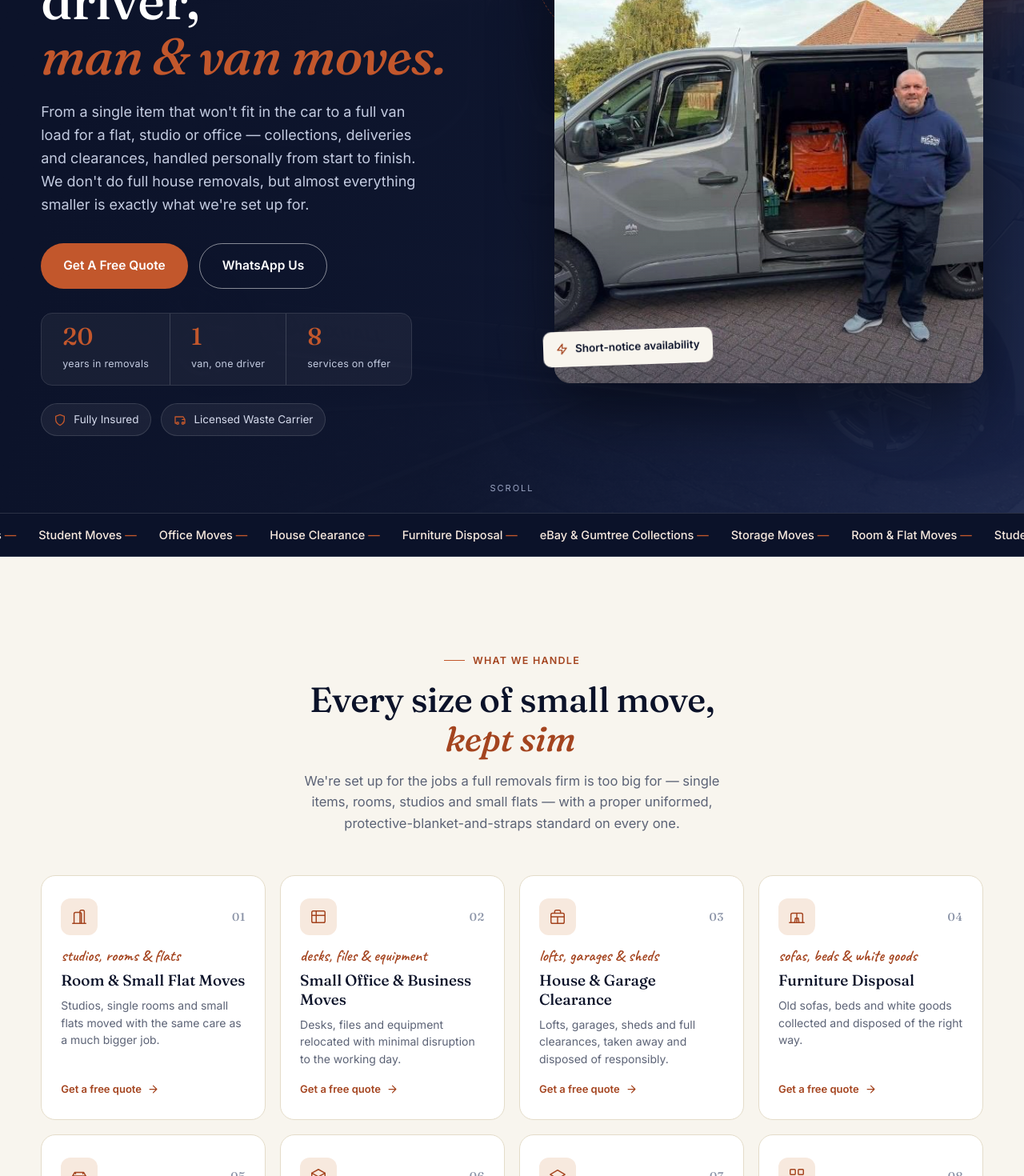
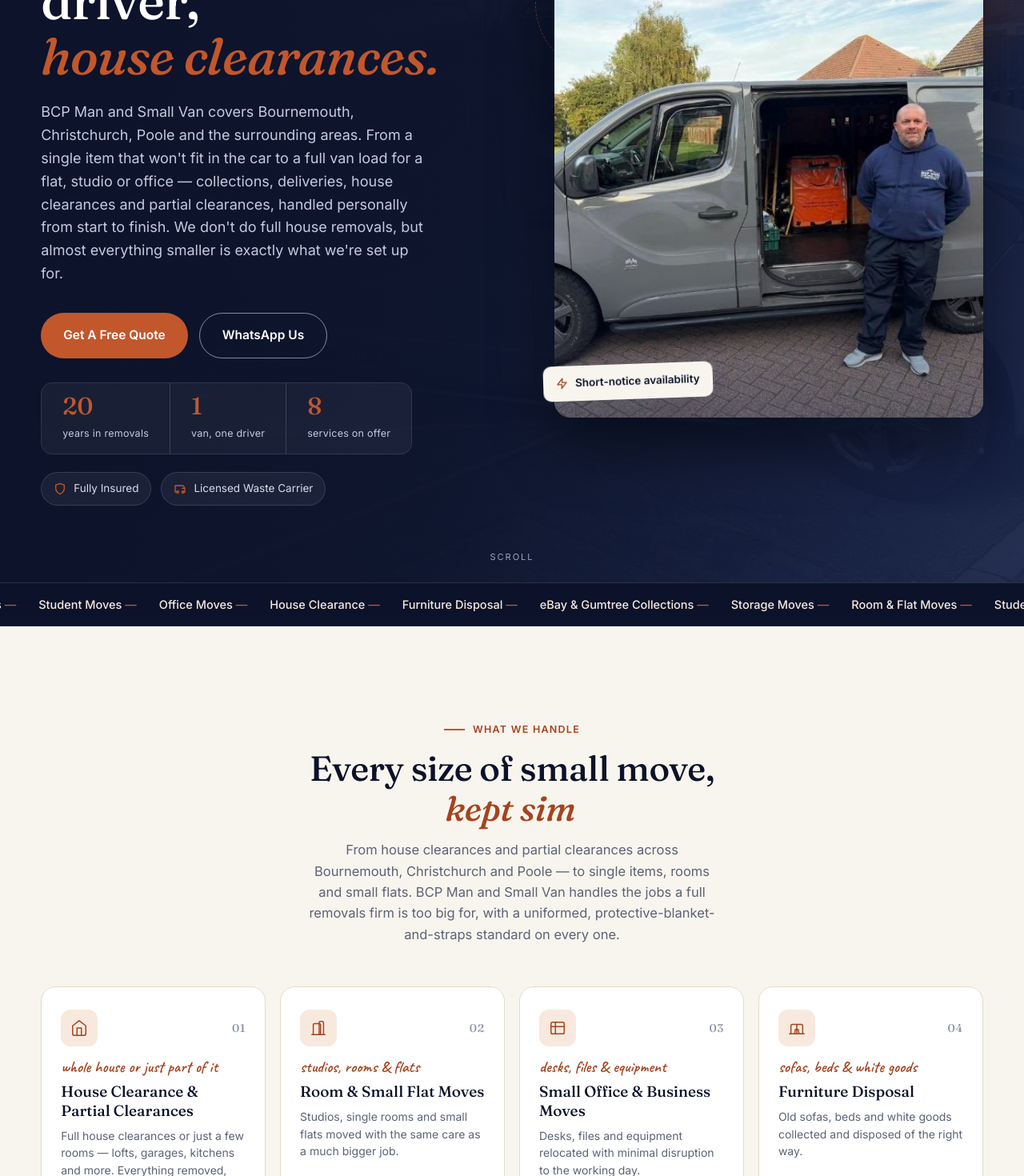
Before and after one commit to Hassam990/bcpman, a React (Vite) app: page / in a window 1280 px wide. Shown: the part 340-1810 px from the top of the page at 80% size. Built offline with nearby package versions, Linux system fonts and the light colour scheme.

Commit message:
Add house and partial clearance service; strengthen local SEO copy

```diff
--- a/src/components/CtaBand.jsx
+++ b/src/components/CtaBand.jsx
@@ -7,8 +7,8 @@
       <div className="noise" aria-hidden="true"></div>
       <div className="wrap cta-inner" ref={ref}>
         <div className="reveal">
-          <h2>Got something to move?</h2>
-          <p>Call or WhatsApp for an honest quote. No call-out games, just a helpful answer.</p>
+          <h2>Got something to move or clear?</h2>
+          <p>House clearance, partial clearance or a man and van job — call or WhatsApp for an honest quote. No call-out games, just a helpful answer.</p>
         </div>
         <div className="cta-actions reveal reveal-delay-1">
           <a className="btn btn-accent" href="tel:+447922227398">Call 07922 227398</a>
--- a/src/components/Hero.jsx
+++ b/src/components/Hero.jsx
@@ -28,7 +28,7 @@
             <TextType
               as="span"
               className="hero-type"
-              text={['small moves.', 'man & van moves.', 'clearances.', 'deliveries.']}
+              text={['small moves.', 'house clearances.', 'partial clearances.', 'man & van moves.', 'deliveries.']}
               typingSpeed={55}
               deletingSpeed={26}
               pauseDuration={1800}
@@ -36,7 +36,7 @@
               cursorCharacter=""
             />
           </h1>
-          <p className="hero-sub reveal reveal-delay-1">From a single item that won't fit in the car to a full van load for a flat, studio or office — collections, deliveries and clearances, handled personally from start to finish. We don't do full house removals, but almost everything smaller is exactly what we're set up for.</p>
+          <p className="hero-sub reveal reveal-delay-1">BCP Man and Small Van covers Bournemouth, Christchurch, Poole and the surrounding areas. From a single item that won't fit in the car to a full van load for a flat, studio or office — collections, deliveries, house clearances and partial clearances, handled personally from start to finish. We don't do full house removals, but almost everything smaller is exactly what we're set up for.</p>
           <div className="hero-cta reveal reveal-delay-2">
             <a className="btn btn-accent" href="#quote">Get A Free Quote</a>
             <a className="btn btn-ghost" href="https://wa.me/447922227398" target="_blank" rel="noopener">WhatsApp Us</a>
--- a/src/components/Services.jsx
+++ b/src/components/Services.jsx
@@ -3,6 +3,12 @@
 import useReveal from '../useReveal';
 
 const SERVICES = [
+  {
+    tag: 'whole house or just part of it',
+    title: 'House Clearance & Partial Clearances',
+    desc: 'Full house clearances or just a few rooms — lofts, garages, kitchens and more. Everything removed, loaded and disposed of responsibly. No job too big or too small.',
+    icon: <><path d="M3 9l9-7 9 7v11a2 2 0 0 1-2 2H5a2 2 0 0 1-2-2z"/><polyline points="9 22 9 12 15 12 15 22"/></>,
+  },
   {
     tag: 'studios, rooms & flats',
     title: 'Room & Small Flat Moves',
@@ -14,12 +20,6 @@
     title: 'Small Office & Business Moves',
     desc: 'Desks, files and equipment relocated with minimal disruption to the working day.',
     icon: <><rect x="3" y="4" width="18" height="16" rx="2" /><path d="M3 10h18M9 4v16" /></>,
-  },
-  {
-    tag: 'lofts, garages & sheds',
-    title: 'House & Garage Clearance',
-    desc: 'Lofts, garages, sheds and full clearances, taken away and disposed of responsibly.',
-    icon: <><rect x="3" y="7" width="18" height="14" rx="2" /><path d="M8 7V5a2 2 0 0 1 2-2h4a2 2 0 0 1 2 2v2M3 12h18M12 12v9" /></>,
   },
   {
     tag: 'sofas, beds & white goods',
@@ -66,7 +66,7 @@
             <TextType
               as="em"
               className="head-type"
-              text={['done properly.', 'handled with care.', 'kept simple.']}
+              text={['done properly.', 'handled with care.', 'kept simple.', 'cleared with care.']}
               typingSpeed={45}
               deletingSpeed={22}
               pauseDuration={1600}
@@ -74,7 +74,7 @@
               cursorCharacter=""
             />
           </h2>
-          <p className="section-sub">We're set up for the jobs a full removals firm is too big for — single items, rooms, studios and small flats — with a proper uniformed, protective-blanket-and-straps standard on every one.</p>
+          <p className="section-sub">From house clearances and partial clearances across Bournemouth, Christchurch and Poole — to single items, rooms and small flats. BCP Man and Small Van handles the jobs a full removals firm is too big for, with a uniformed, protective-blanket-and-straps standard on every one.</p>
         </div>
 
         <div className="service-grid">
--- a/src/index.css
+++ b/src/index.css
@@ -226,7 +226,6 @@
 .van-media .tilted-card-inner{width:100% !important;height:100% !important}
 .van-media .tilted-card-img{width:100% !important;height:100% !important;object-fit:cover !important;position:absolute;top:0;left:0;border-radius:16px}
 .van-frame{border-radius:16px;overflow:hidden;box-shadow:var(--shadow)}
-.van-media::after{content:"";position:absolute;inset:auto -18px -18px auto;width:96px;height:96px;border-radius:16px;border:2px solid var(--accent);z-index:-1}
 .spec-list{margin:26px 0 30px}
 .spec-list li{display:flex;justify-content:space-between;align-items:baseline;gap:20px;padding:16px 2px;border-bottom:1px solid var(--line)}
 .spec-list li:first-child{border-top:1px solid var(--line)}
```
